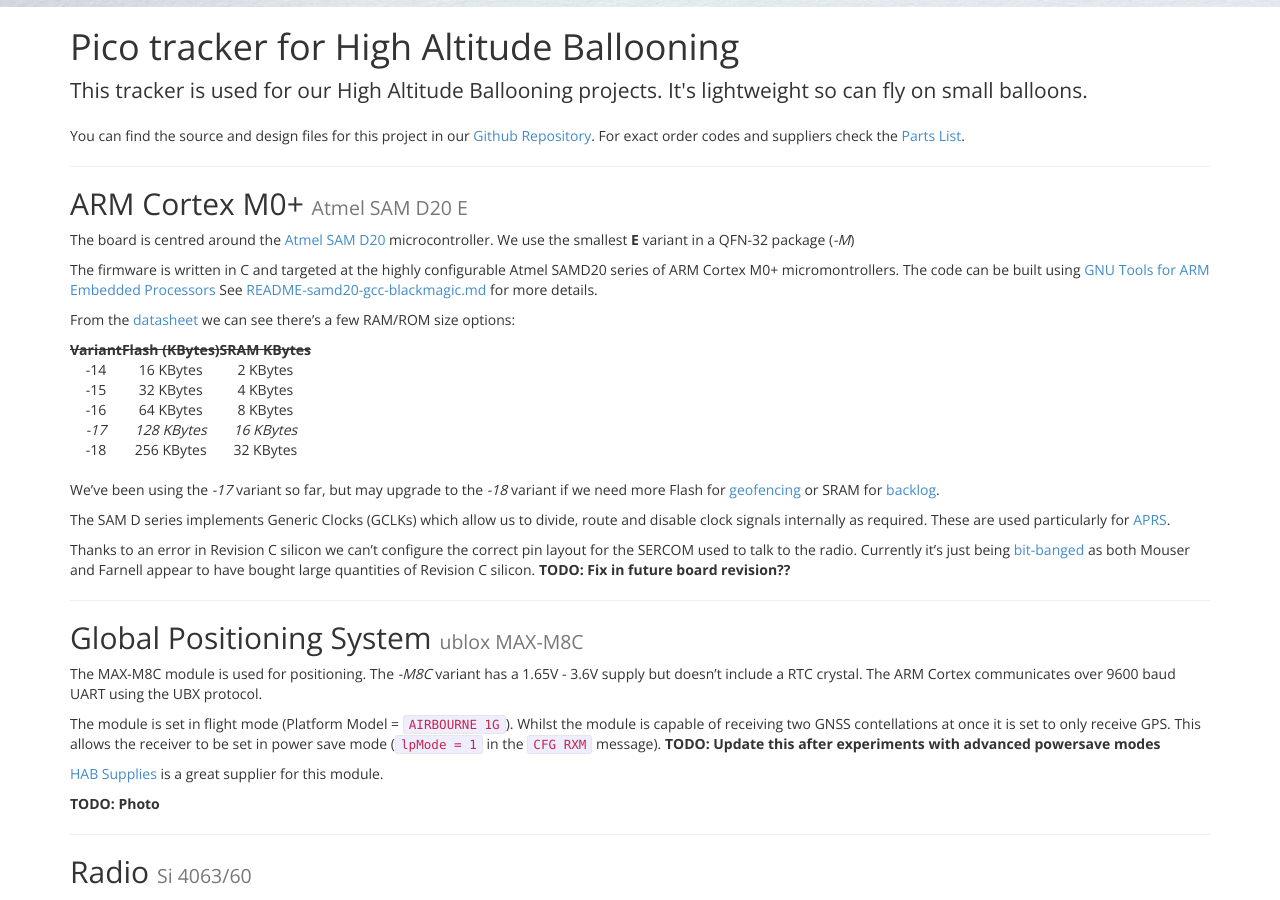
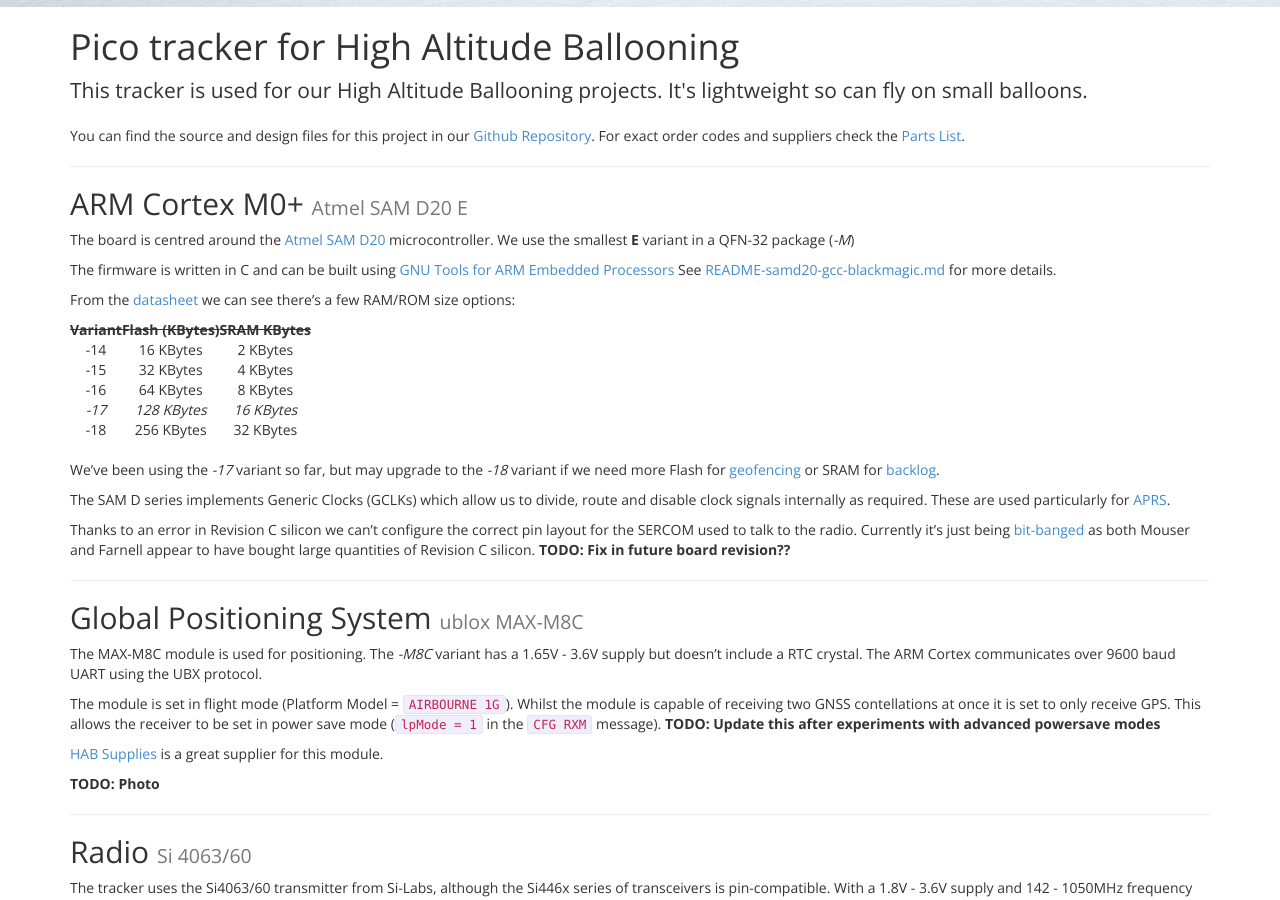
Before and after one commit to bristol-seds/pico-tracker, a Jekyll site: the page built from index.html, in a window 1280 px wide and 900 px high, scrolled down 511 px. Built offline with Jekyll 4.4.1, drawn with Linux system fonts in a browser that asks for light colours; nearby versions of some CDN libraries.

Commit message:
rewrote arm paragraph

```diff
--- a/_posts/0001-01-01-armcortex.markdown
+++ b/_posts/0001-01-01-armcortex.markdown
@@ -9,9 +9,8 @@
 The board is centred around the [Atmel SAM D20][samd]
 microcontroller. We use the smallest **E** variant in a QFN-32 package (_-M_)
 
-The firmware is written in C and targeted at the highly configurable
-Atmel SAMD20 series of ARM Cortex M0+ micromontrollers. The code can
-be built using [GNU Tools for ARM Embedded Processors][gnutools] See
+The firmware is written in C and can be built using
+[GNU Tools for ARM Embedded Processors][gnutools] See
 [README-samd20-gcc-blackmagic.md][gcc-blackmagic-readme] for more
 details.
 
```
